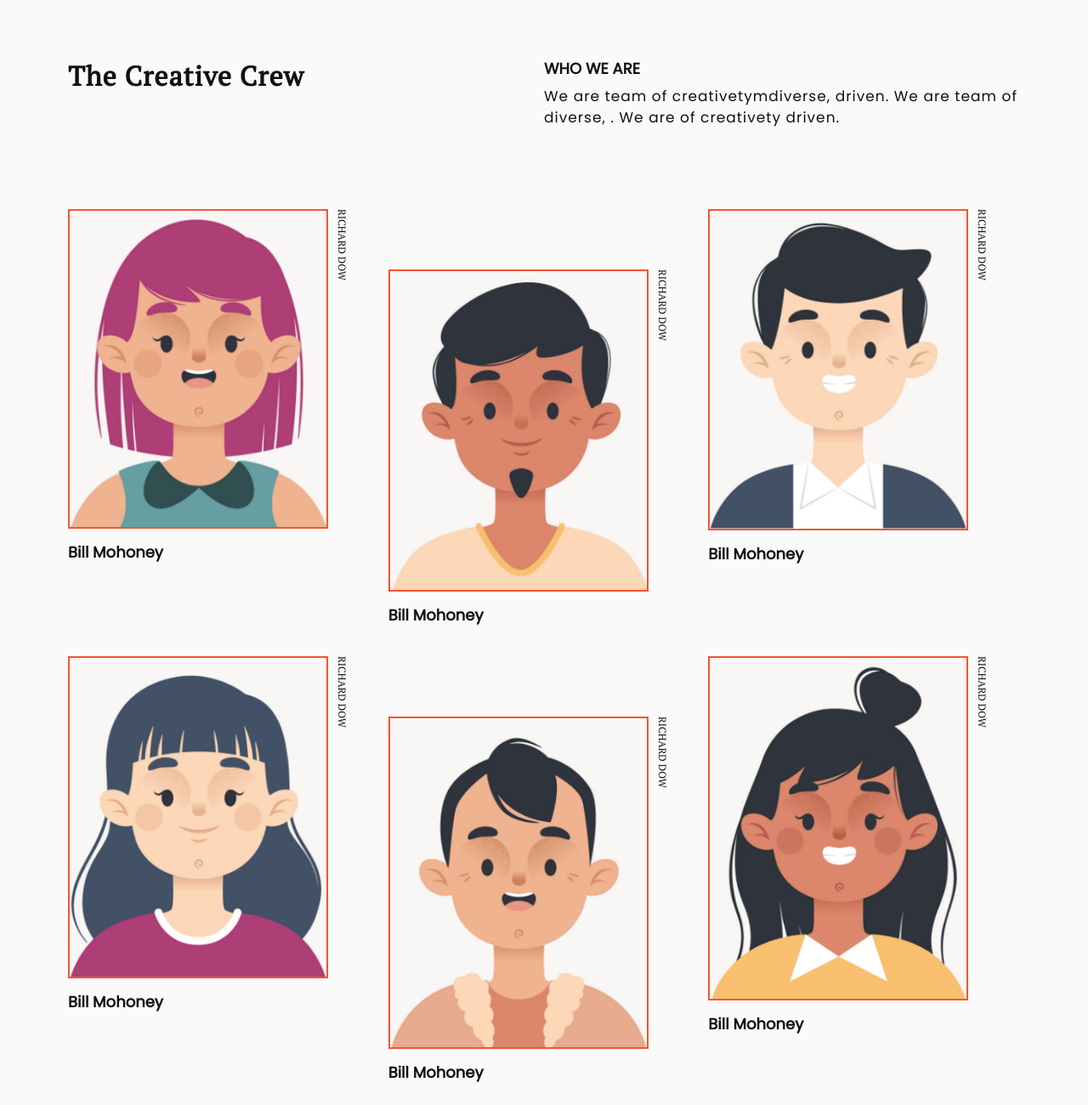
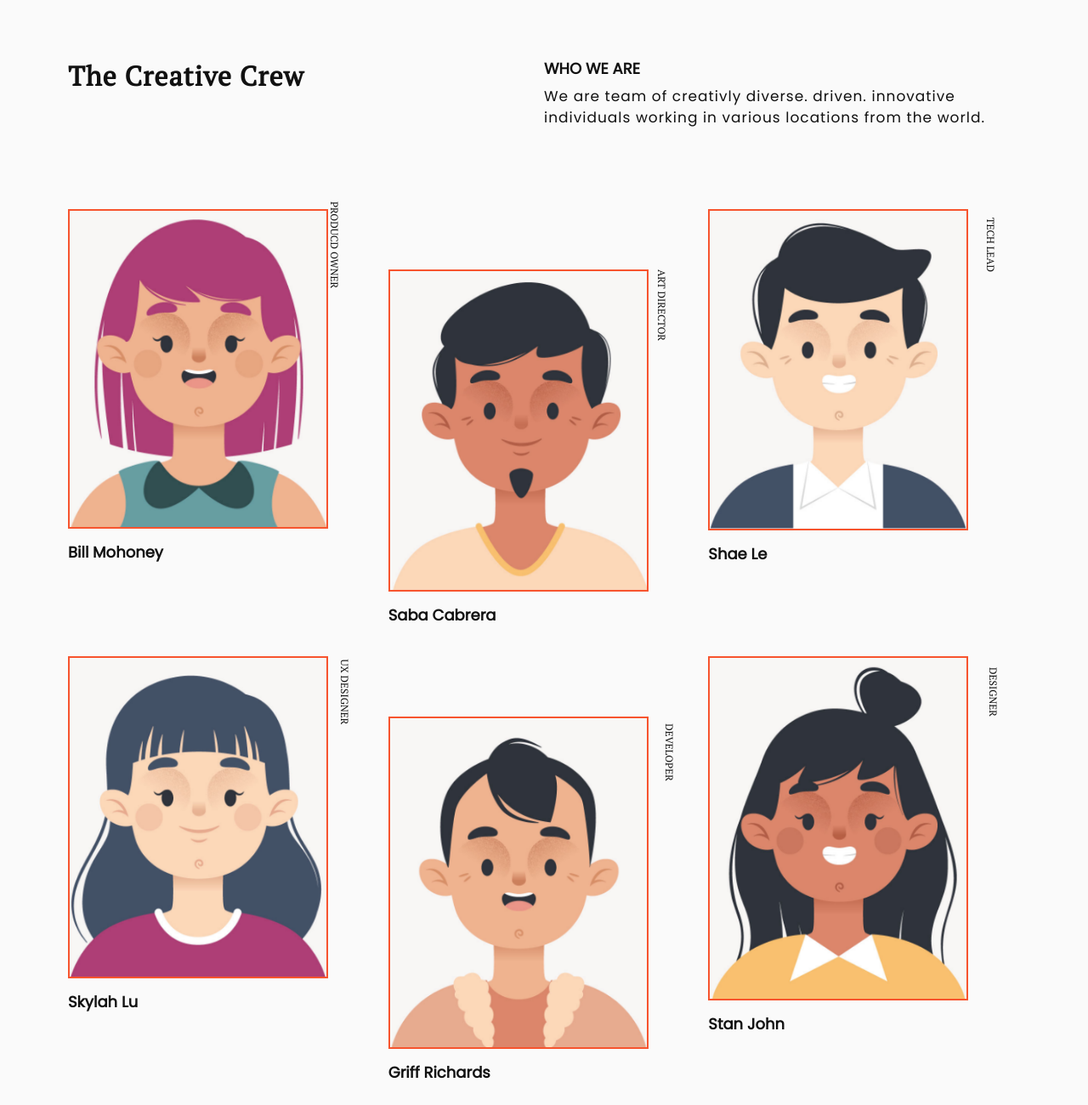
Before and after one commit to hossam-dev14/my-team-page, a plain HTML site: page index.html in a window 1280 px wide. Shown: the top 1300 px of the page at 85% size. Drawn offline with Linux system fonts and the light colour scheme.

Commit message:
Add files via upload

```diff
--- a/index.html
+++ b/index.html
@@ -41,9 +41,7 @@
           <div class="about">
             <h3>who we are</h3>
               <p>
-                We are team of creativetymdiverse, driven.
-                We are team of  diverse, .
-                We are  of creativety driven.
+                We are team of creativly diverse. driven. innovative individuals working in various locations from the world.
               </p>
           </div>
         </div>
@@ -53,33 +51,33 @@
       <div class="wrapper">
           <div class="column per per-1">
             <img src="img/photo1.png">
-            <span>Richard Dow</span>
+            <span>Producd owner</span>
             <h4>Bill Mohoney</h4>
           </div>
           <div class="column per per-2">
             <img src="img/photo2.png">
-            <span>Richard Dow</span>
-            <h4>Bill Mohoney</h4>
+            <span>Art director</span>
+            <h4>Saba cabrera</h4>
           </div>
           <div class="column per per-3">
             <img src="img/photo3.png">
-            <span>Richard Dow</span>
-            <h4>Bill Mohoney</h4>
+            <span>Tech lead</span>
+            <h4>Shae le</h4>
           </div>
           <div class="column per per-4">
             <img src="img/photo4.png">
-            <span>Richard Dow</span>
-            <h4>Bill Mohoney</h4>
+            <span>UX designer</span>
+            <h4>Skylah lu</h4>
           </div>
           <div class="column per per-5">
             <img src="img/photo5.png">
-            <span>Richard Dow</span>
-            <h4>Bill Mohoney</h4>
+            <span>Developer</span>
+            <h4>Griff richards</h4>
           </div>
           <div class="column per per-6">
             <img src="img/photo6.png">
-            <span>Richard Dow</span>
-            <h4>Bill Mohoney</h4>
+            <span>Designer</span>
+            <h4>Stan john</h4>
           </div>
       </div>
     </main>
```
